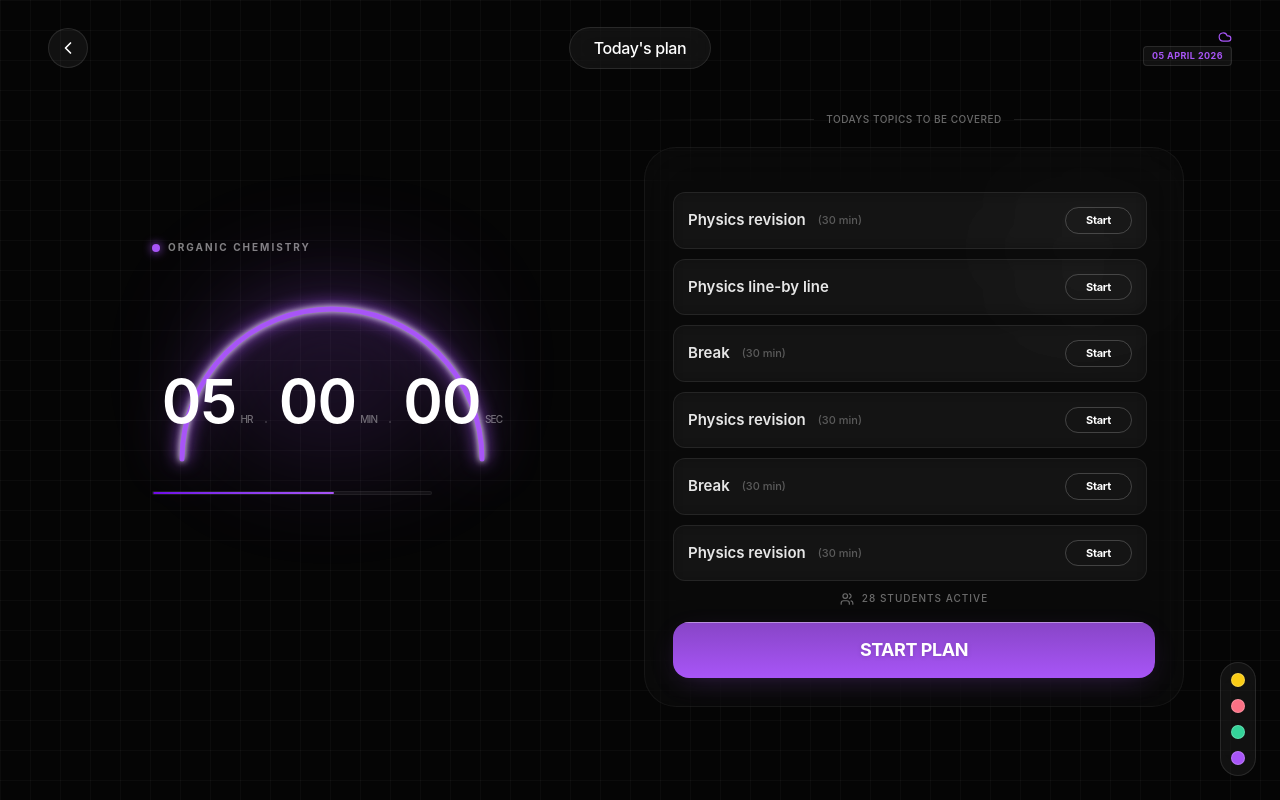
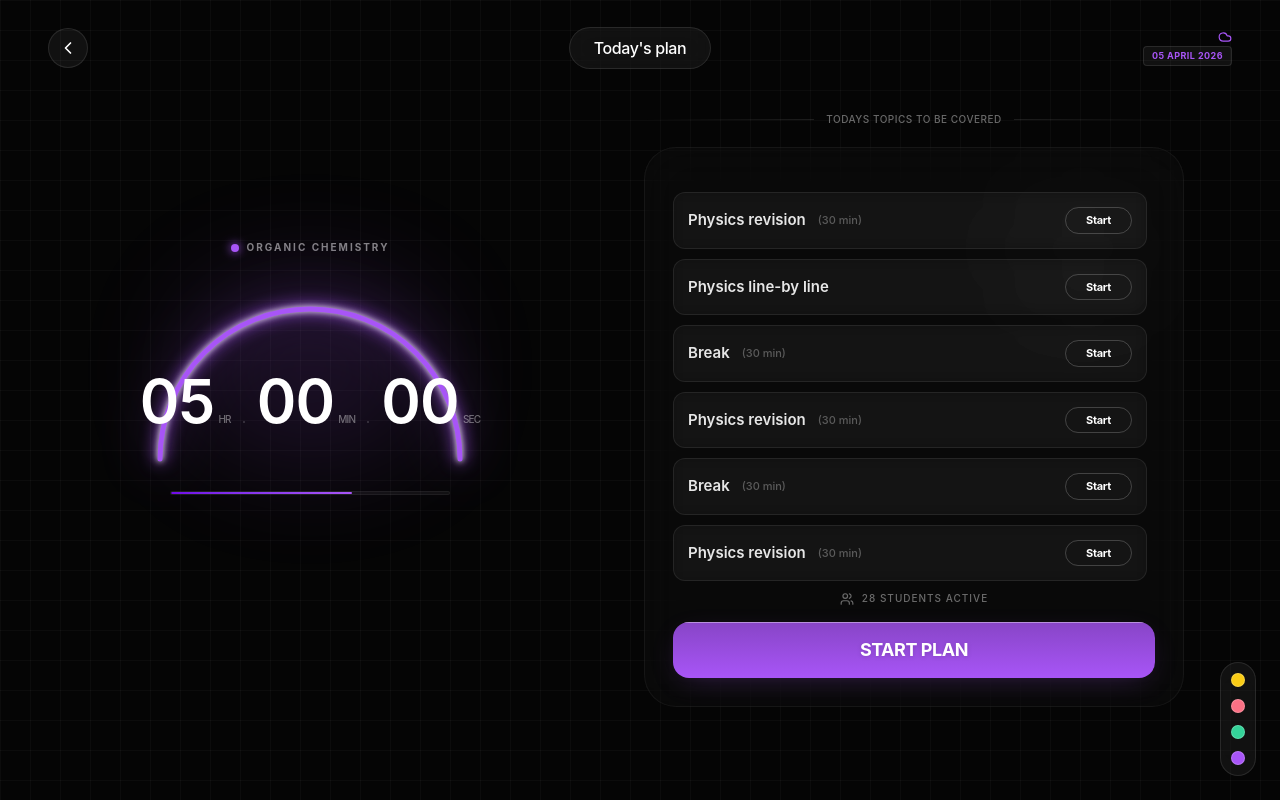
Before and after one commit to Harshydv-me/Planner, a React (Vite) app: page / in a window 1280 px wide. Built offline with nearby package versions, Linux system fonts and the light colour scheme.

Commit message:
style: center-align hero components and fix column positioning

```diff
--- a/src/App.jsx
+++ b/src/App.jsx
@@ -125,9 +125,9 @@ function App() {
         {/* topics tab */}
         {/* Dashboard Split View */}
         <div className="flex flex-col lg:flex-row items-center lg:items-start lg:justify-start gap-6 lg:gap-44 flex-1 min-h-0 overflow-y-auto lg:overflow-visible custom-scrollbar ">
-
+          {/* clock tab */}
           {/* Left Column: Hero & Timer - Scaled Down */}
-          <div className="w-full lg:max-w-[420px] flex flex-col items-center lg:items-start lg:pt-32 lg:pl-26 flex-shrink-0" >
+          <div className="w-full lg:max-w-[420px] flex flex-col items-center lg:pl-26 lg:pt-32 flex-shrink-0" >
 
             {/* Subject Badge */}
             <motion.div
```
